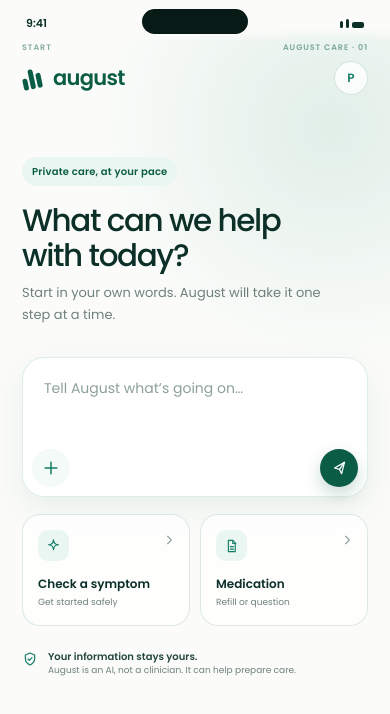
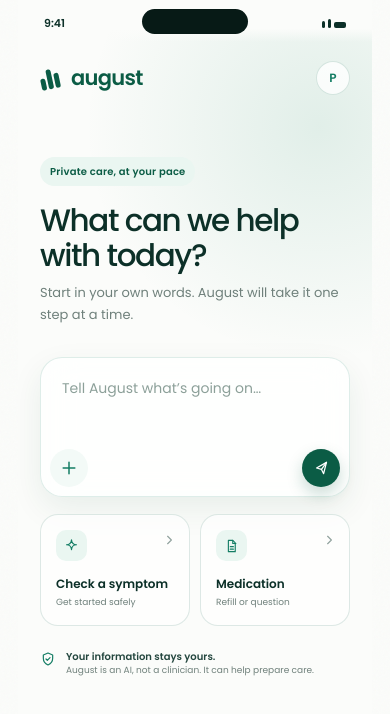
Before and after one commit to Parthawe/august-care-prototype, a Next.js app: page / in a window 390 px wide. Shown: the top 714 px of the page. Built offline with nearby package versions, Linux system fonts and the light colour scheme.

Commit message:
Focus prototype on mobile product only

```diff
--- a/app/AugustPrototype.tsx
+++ b/app/AugustPrototype.tsx
@@ -270,59 +270,9 @@
     setNotice("");
   };
 
-  const screenLabel: Record<View, string> = {
-    home: "Start",
-    intake: "Safety",
-    details: "Intake",
-    summary: "Handoff",
-    checkout: "Consent",
-    waiting: "Waiting",
-    clinician: "Clinician",
-    plan: "Care plan",
-    emergency: "Emergency",
-    unsupported: "Boundary",
-  };
-
   return (
     <main className="prototype-shell">
-      <aside className="story-panel">
-        <Brand />
-        <div className="story-kicker">Product design prototype</div>
-        <h1>Care that continues, without blurring who is responsible.</h1>
-        <p>
-          One chronological journey from AI intake to licensed clinical care,
-          with authorship, safety, and next steps visible at every moment.
-        </p>
-        <div className="story-line" />
-        <div className="demo-routes">
-          <span>Explore the prototype</span>
-          {(
-            [
-              ["home", "Core journey"],
-              ["emergency", "Emergency exit"],
-              ["unsupported", "Care boundary"],
-            ] as [View, string][]
-          ).map(([route, label]) => (
-            <button
-              key={route}
-              className={view === route ? "active" : ""}
-              onClick={() => setView(route)}
-            >
-              <i />
-              {label}
-              <Icon name="arrow" />
-            </button>
-          ))}
-        </div>
-        <footer>
-          <Icon name="shield" />
-          <span>Concept prototype · Not medical advice</span>
-        </footer>
-      </aside>
-
       <section className="device-stage">
-        <div className="ambient ambient-one" />
-        <div className="ambient ambient-two" />
         <div className="phone-frame">
           <div className="phone-status">
             <span>9:41</span>
@@ -331,10 +281,6 @@
               <i />
               <i />
             </div>
-          </div>
-          <div className="screen-progress">
-            <span>{screenLabel[view]}</span>
-            <span>August care · 01</span>
           </div>
           <div className="phone-content" ref={contentRef}>
             {view === "home" && (
@@ -400,7 +346,6 @@
             {view === "unsupported" && <UnsupportedScreen onBack={reset} />}
           </div>
         </div>
-        <p className="stage-hint">Interactive prototype · Best viewed at mobile size</p>
       </section>
     </main>
   );
--- a/app/globals.css
+++ b/app/globals.css
@@ -56,13 +56,14 @@
 
 .prototype-shell {
   position: relative;
-  display: grid;
-  grid-template-columns: minmax(360px, 540px) minmax(460px, 1fr);
+  display: flex;
   min-height: 100vh;
+  align-items: center;
+  justify-content: center;
   overflow: hidden;
   background:
-    radial-gradient(circle at 12% 18%, rgba(74, 162, 129, 0.1), transparent 32%),
-    linear-gradient(125deg, #f8fbf8 0%, #eef5f1 58%, #e9f3ee 100%);
+    radial-gradient(circle at 50% 42%, rgba(74, 162, 129, 0.12), transparent 34%),
+    linear-gradient(145deg, #f8fbf8 0%, #edf5f0 100%);
 }
 
 .prototype-shell::before {
@@ -75,13 +76,6 @@
   mix-blend-mode: multiply;
 }
 
-.story-panel {
-  z-index: 2;
-  display: flex;
-  flex-direction: column;
-  padding: clamp(48px, 7vw, 104px) 24px 38px clamp(36px, 7vw, 108px);
-}
-
 .brand {
   display: inline-flex;
   align-items: center;
@@ -122,104 +116,6 @@
   display: none;
 }
 
-.story-kicker {
-  margin-top: auto;
-  color: var(--green);
-  font-size: 12px;
-  font-weight: 600;
-  letter-spacing: 0.12em;
-  text-transform: uppercase;
-}
-
-.story-panel h1 {
-  max-width: 470px;
-  margin: 19px 0 20px;
-  font-size: clamp(38px, 4.6vw, 68px);
-  font-weight: 500;
-  letter-spacing: -0.055em;
-  line-height: 1.02;
-}
-
-.story-panel > p {
-  max-width: 430px;
-  margin: 0;
-  color: var(--muted);
-  font-size: 15px;
-  line-height: 1.75;
-}
-
-.story-line {
-  width: 100%;
-  max-width: 430px;
-  height: 1px;
-  margin: 42px 0 24px;
-  background: linear-gradient(90deg, var(--line), transparent);
-}
-
-.demo-routes {
-  display: grid;
-  max-width: 430px;
-  gap: 5px;
-}
-
-.demo-routes > span {
-  margin-bottom: 8px;
-  color: var(--muted);
-  font-size: 11px;
-  font-weight: 600;
-  letter-spacing: 0.1em;
-  text-transform: uppercase;
-}
-
-.demo-routes button {
-  display: grid;
-  grid-template-columns: 9px 1fr 20px;
-  align-items: center;
-  gap: 12px;
-  padding: 11px 12px;
-  border: 0;
-  border-radius: 12px;
-  background: transparent;
-  color: var(--ink-soft);
-  text-align: left;
-  cursor: pointer;
-}
-
-.demo-routes button:hover,
-.demo-routes button.active {
-  background: rgba(255, 255, 255, 0.58);
-}
-
-.demo-routes button i {
-  width: 6px;
-  height: 6px;
-  border: 1px solid var(--green);
-  border-radius: 50%;
-}
-
-.demo-routes button.active i {
-  border-color: var(--green);
-  background: var(--green);
-  box-shadow: 0 0 0 4px rgba(20, 125, 100, 0.12);
-}
-
-.demo-routes .icon {
-  opacity: 0.4;
-}
-
-.story-panel footer {
-  display: flex;
-  align-items: center;
-  gap: 8px;
-  margin-top: auto;
-  color: var(--muted);
-  font-size: 11px;
-}
-
-.story-panel footer .icon {
-  width: 16px;
-}
-
 .device-stage {
   position: relative;
   display: flex;
@@ -228,27 +124,6 @@
   justify-content: center;
   padding: 34px;
   isolation: isolate;
-}
-
-.ambient {
-  position: absolute;
-  z-index: -1;
-  border-radius: 50%;
-  filter: blur(2px);
-}
-
-.ambient-one {
-  width: 590px;
-  height: 590px;
-  background: radial-gradient(circle, rgba(40, 139, 105, 0.18), rgba(40, 139, 105, 0) 68%);
-}
-
-.ambient-two {
-  right: 8%;
-  bottom: -18%;
-  width: 380px;
-  height: 380px;
-  background: radial-gradient(circle, rgba(255, 255, 255, 0.9), transparent 68%);
 }
 
 .phone-frame {
@@ -312,23 +187,6 @@
 .phone-status i:nth-child(2) { height: 9px; }
 .phone-status i:nth-child(3) { width: 12px; height: 6px; }
 
-.screen-progress {
-  position: absolute;
-  z-index: 12;
-  top: 42px;
-  left: 0;
-  right: 0;
-  display: flex;
-  justify-content: space-between;
-  padding: 0 22px;
-  pointer-events: none;
-  color: rgba(11, 92, 69, 0.5);
-  font-size: 8px;
-  font-weight: 600;
-  letter-spacing: 0.12em;
-  text-transform: uppercase;
-}
-
 .phone-content {
   width: 100%;
   height: 100%;
@@ -351,14 +209,6 @@
 @keyframes screen-in {
   from { opacity: 0; transform: translateY(8px); }
   to { opacity: 1; transform: none; }
-}
-
-.stage-hint {
-  position: absolute;
-  bottom: 8px;
-  margin: 0;
-  color: rgba(11, 92, 69, 0.48);
-  font-size: 10px;
 }
 
 .icon {
@@ -1562,13 +1412,8 @@
 
 @media (max-width: 900px) {
   .prototype-shell {
-    display: block;
     min-height: 100svh;
     background: var(--warm);
-  }
-
-  .story-panel {
-    display: none;
   }
 
   .device-stage {
@@ -1585,10 +1430,6 @@
     box-shadow: none;
   }
 
-  .stage-hint,
-  .ambient {
-    display: none;
-  }
 }
 
 @media (max-height: 760px) and (min-width: 901px) {
```
Also changed, not shown: 2 other files (tests, documents, lock files or other folders).
